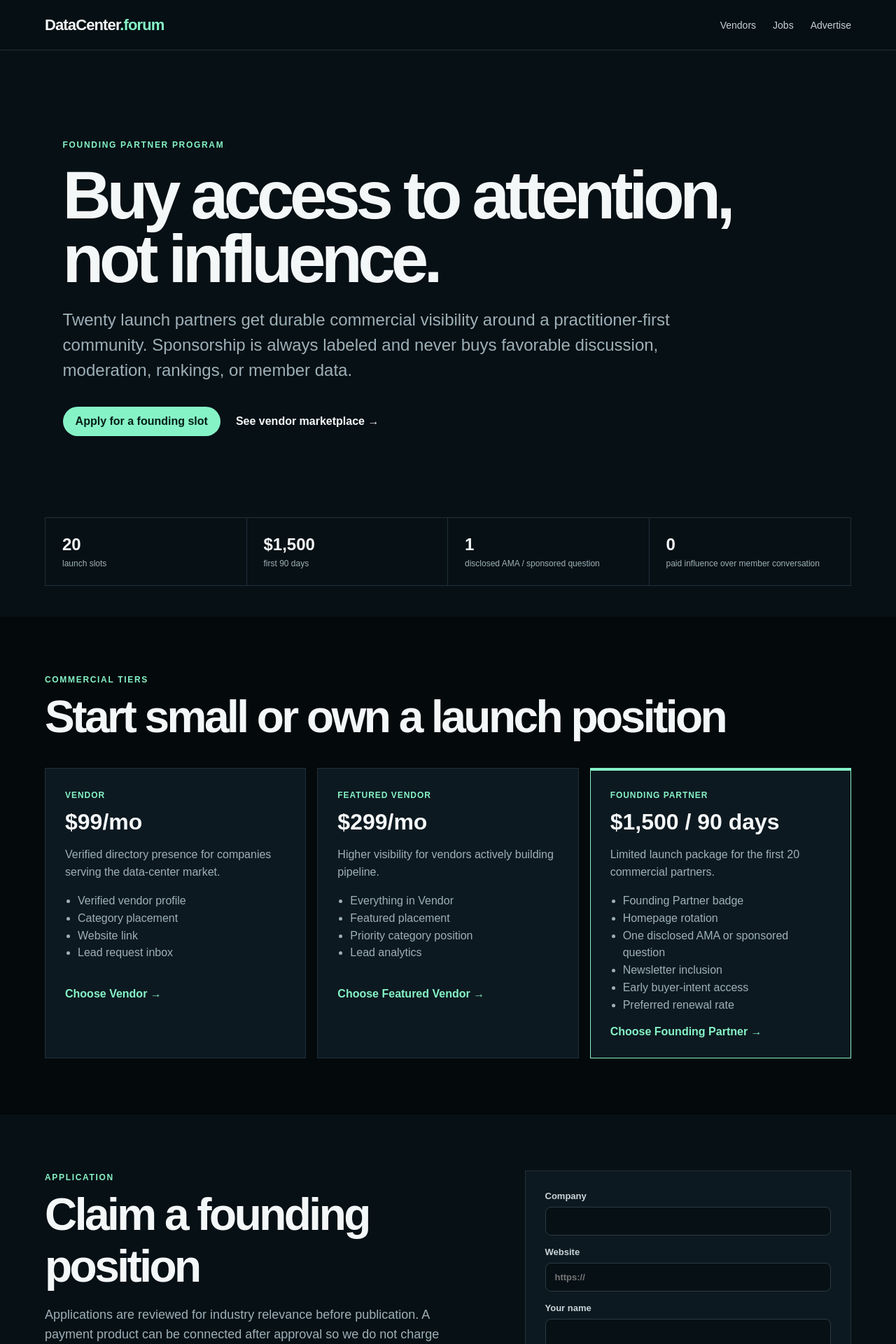
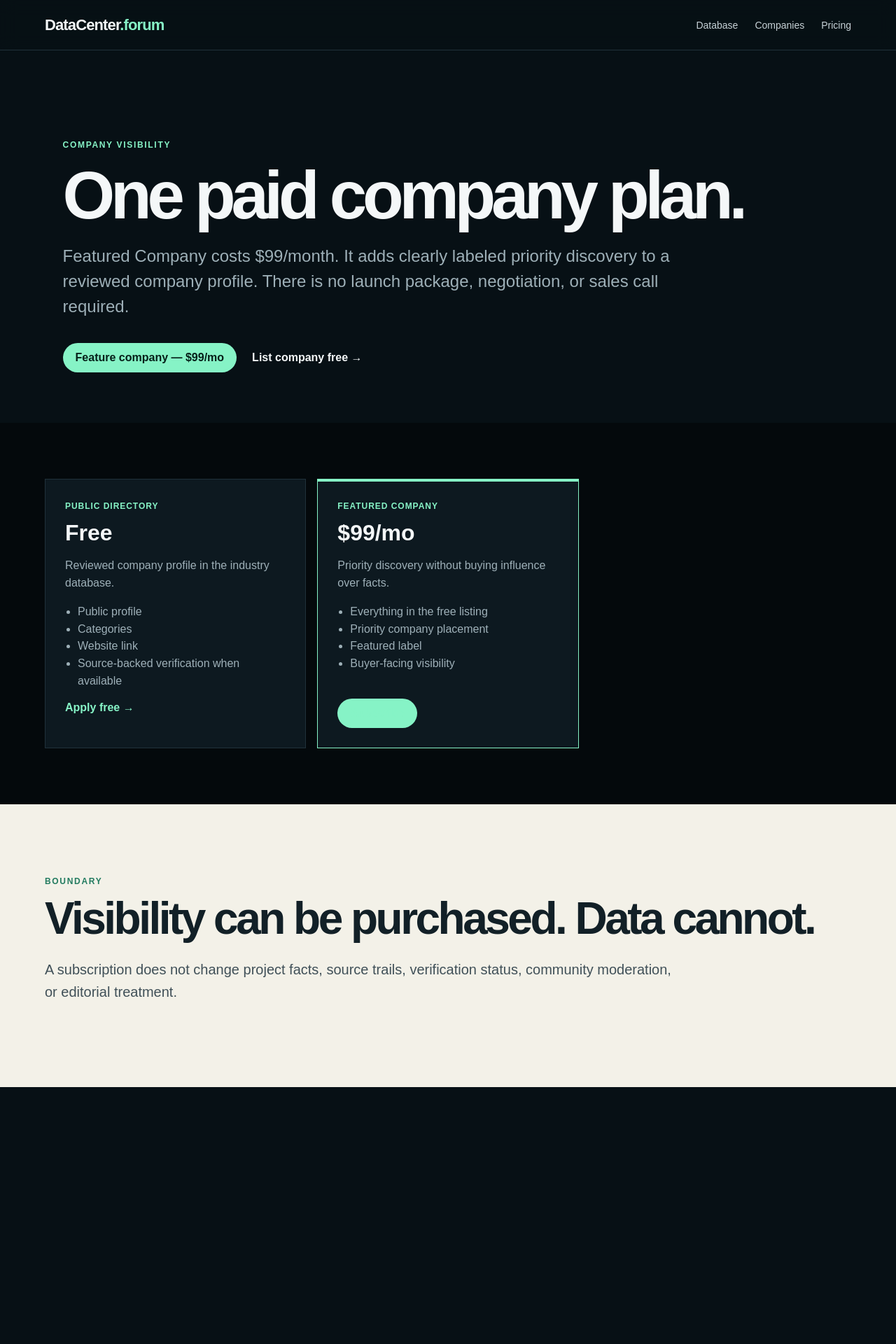
Before and after one commit to DopestT/data-center.forum, a Next.js app: page /partners in a window 1280 px wide. Shown: the top 1920 px of the page at 70% size. After the commit the page ends 1553 px from the top, so only its background shows below. Built offline with nearby package versions, Linux system fonts and the light colour scheme.

Commit message:
Keep DataCenter.forum company monetization simple
* Simplify company monetization to free or $99 featured

* Replace legacy founding offer with $99 featured company

* Remove legacy company pricing tiers

```diff
--- a/app/partners/page.tsx
+++ b/app/partners/page.tsx
@@ -1,36 +1,43 @@
 import Link from "next/link";
-import { foundingPlans, vendorCategories } from "../../lib/monetization";
+import { checkoutLinks } from "../../lib/monetization";
 
-export default async function PartnersPage({ searchParams }: { searchParams: Promise<{ applied?: string }> }) {
-  const query = await searchParams;
+export default function PartnersPage() {
   return (
     <main>
-      <header className="topbar"><Link className="brand" href="/">DataCenter<span>.forum</span></Link><nav><Link href="/vendors">Vendors</Link><Link href="/jobs">Jobs</Link><Link href="/advertise">Advertise</Link></nav></header>
+      <header className="topbar">
+        <Link className="brand" href="/">DataCenter<span>.forum</span></Link>
+        <nav><Link href="/database">Database</Link><Link href="/vendors">Companies</Link><Link href="/pricing">Pricing</Link></nav>
+      </header>
+
       <section className="commerceHero">
-        <span className="kicker">FOUNDING PARTNER PROGRAM</span>
-        <h1>Buy access to attention, not influence.</h1>
-        <p>Twenty launch partners get durable commercial visibility around a practitioner-first community. Sponsorship is always labeled and never buys favorable discussion, moderation, rankings, or member data.</p>
-        <div className="heroActions"><a className="buttonLink" href="#apply">Apply for a founding slot</a><Link href="/vendors">See vendor marketplace →</Link></div>
+        <span className="kicker">COMPANY VISIBILITY</span>
+        <h1>One paid company plan.</h1>
+        <p>Featured Company costs $99/month. It adds clearly labeled priority discovery to a reviewed company profile. There is no launch package, negotiation, or sales call required.</p>
+        <div className="heroActions">
+          <a className="buttonLink" href={checkoutLinks.featuredCompany} target="_blank" rel="noreferrer">Feature company — $99/mo</a>
+          <Link href="/vendors#apply">List company free →</Link>
+        </div>
       </section>
-      <section className="section compactSection">
-        <div className="metricStrip"><div><strong>20</strong><span>launch slots</span></div><div><strong>$1,500</strong><span>first 90 days</span></div><div><strong>1</strong><span>disclosed AMA / sponsored question</span></div><div><strong>0</strong><span>paid influence over member conversation</span></div></div>
+
+      <section className="section darkSection">
+        <div className="pricingGrid">
+          <article className="priceCard">
+            <span>PUBLIC DIRECTORY</span><h3>Free</h3><p>Reviewed company profile in the industry database.</p>
+            <ul><li>Public profile</li><li>Categories</li><li>Website link</li><li>Source-backed verification when available</li></ul>
+            <Link href="/vendors#apply">Apply free →</Link>
+          </article>
+          <article className="priceCard featuredPrice">
+            <span>FEATURED COMPANY</span><h3>$99/mo</h3><p>Priority discovery without buying influence over facts.</p>
+            <ul><li>Everything in the free listing</li><li>Priority company placement</li><li>Featured label</li><li>Buyer-facing visibility</li></ul>
+            <a className="buttonLink" href={checkoutLinks.featuredCompany} target="_blank" rel="noreferrer">Subscribe</a>
+          </article>
+        </div>
       </section>
-      <section className="section darkSection">
-        <div className="sectionHead"><div><span className="kicker">COMMERCIAL TIERS</span><h2>Start small or own a launch position</h2></div></div>
-        <div className="pricingGrid">{foundingPlans.map((plan) => <article className={`priceCard ${plan.name === "Founding Partner" ? "featuredPrice" : ""}`} key={plan.name}><span>{plan.name}</span><h3>{plan.price}</h3><p>{plan.description}</p><ul>{plan.features.map((feature) => <li key={feature}>{feature}</li>)}</ul><a href="#apply">Choose {plan.name} →</a></article>)}</div>
-      </section>
-      <section id="apply" className="section commerceSplit">
-        <div><span className="kicker">APPLICATION</span><h2>Claim a founding position</h2><p>Applications are reviewed for industry relevance before publication. A payment product can be connected after approval so we do not charge companies that are not a fit.</p>{query.applied === "1" && <p className="successNotice">Application received.</p>}</div>
-        <form className="commerceForm" action="/api/vendor-applications" method="post">
-          <input type="hidden" name="requested_plan" value="founding_partner" />
-          <label>Company<input name="company_name" required maxLength={120} /></label>
-          <label>Website<input name="website" type="url" placeholder="https://" /></label>
-          <label>Your name<input name="contact_name" required maxLength={120} /></label>
-          <label>Work email<input name="contact_email" type="email" required /></label>
-          <label>Main category<select name="category" required defaultValue=""><option value="" disabled>Select one</option>{vendorCategories.map((category) => <option key={category}>{category}</option>)}</select></label>
-          <label>Why are you a fit?<textarea name="notes" required minLength={10} maxLength={2000} /></label>
-          <button type="submit">Apply for Founding Partner</button>
-        </form>
+
+      <section className="section intel">
+        <span className="kicker">BOUNDARY</span>
+        <h2>Visibility can be purchased. Data cannot.</h2>
+        <p>A subscription does not change project facts, source trails, verification status, community moderation, or editorial treatment.</p>
       </section>
     </main>
   );
--- a/lib/monetization.ts
+++ b/lib/monetization.ts
@@ -2,6 +2,21 @@ export const checkoutLinks = {
   pro: "https://buy.stripe.com/3cI7sL7Rp4jyad08e1dZ60a",
   featuredCompany: "https://buy.stripe.com/14A4gz1t12bqdpc79XdZ60b"
 } as const;
+
+export const companyPlans = [
+  {
+    name: "Directory",
+    price: "Free",
+    description: "A reviewed public company profile.",
+    features: ["Company profile", "Category placement", "Website link", "Eligible for verification"]
+  },
+  {
+    name: "Featured Company",
+    price: "$99/mo",
+    description: "Clearly labeled priority discovery for companies serving the data-center market.",
+    features: ["Everything in Directory", "Priority discovery placement", "Featured badge", "Buyer-facing visibility"]
+  }
+] as const;
 
 export const vendorCategories = [
   "Commissioning",
@@ -21,27 +36,6 @@ export const vendorCategories = [
   "Brokerage & Advisory"
 ] as const;
 
-export const foundingPlans = [
-  {
-    name: "Vendor",
-    price: "$99/mo",
-    description: "Verified directory presence for companies serving the data-center market.",
-    features: ["Verified vendor profile", "Category placement", "Website link", "Lead request inbox"]
-  },
-  {
-    name: "Featured Vendor",
-    price: "$299/mo",
-    description: "Higher visibility for vendors actively building pipeline.",
-    features: ["Everything in Vendor", "Featured placement", "Priority category position", "Lead analytics"]
-  },
-  {
-    name: "Founding Partner",
-    price: "$1,500 / 90 days",
-    description: "Limited launch package for the first 20 commercial partners.",
-    features: ["Founding Partner badge", "Homepage rotation", "One disclosed AMA or sponsored question", "Newsletter inclusion", "Early buyer-intent access", "Preferred renewal rate"]
-  }
-] as const;
-
 export const jobPlans = [
   { name: "Standard job", price: "$149", detail: "30-day listing" },
   { name: "Featured job", price: "$299", detail: "30-day featured listing" },
```
Also changed, not shown: app/vendors/page.tsx (+44 -16 lines).
